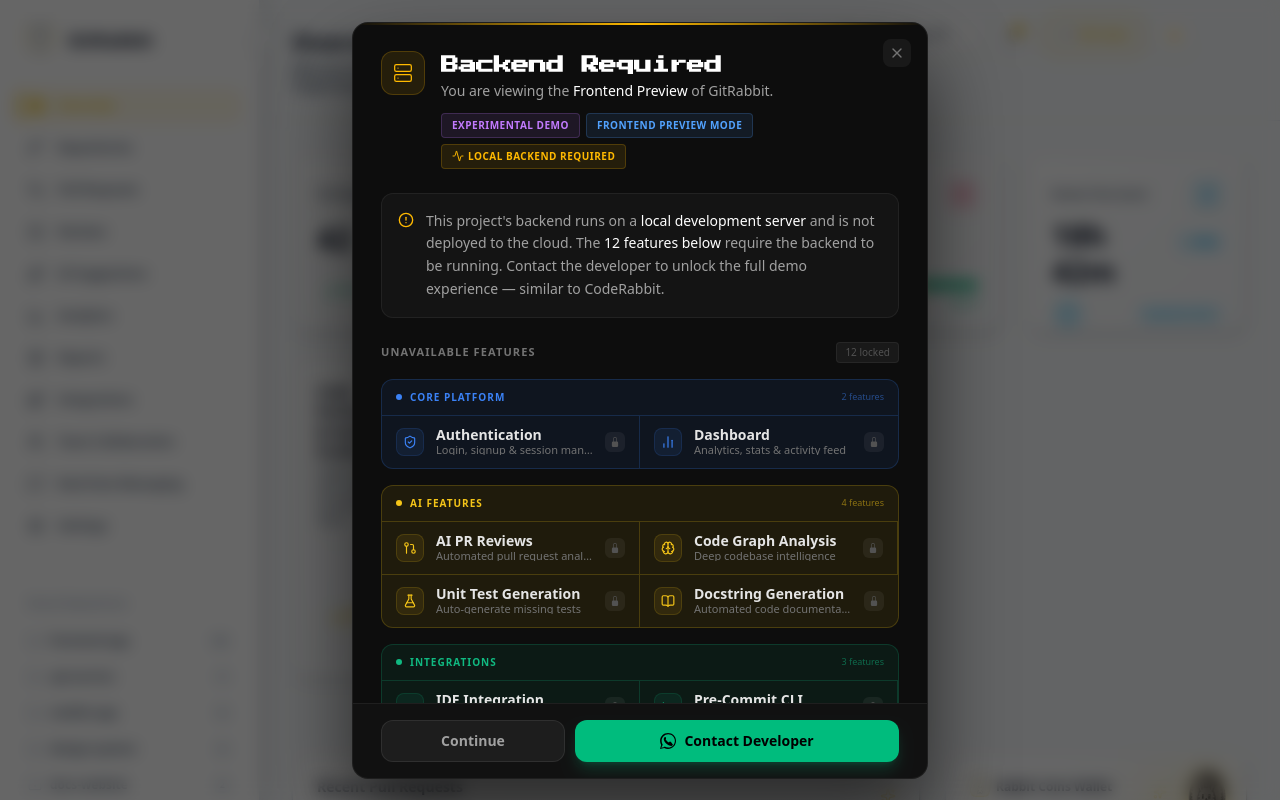
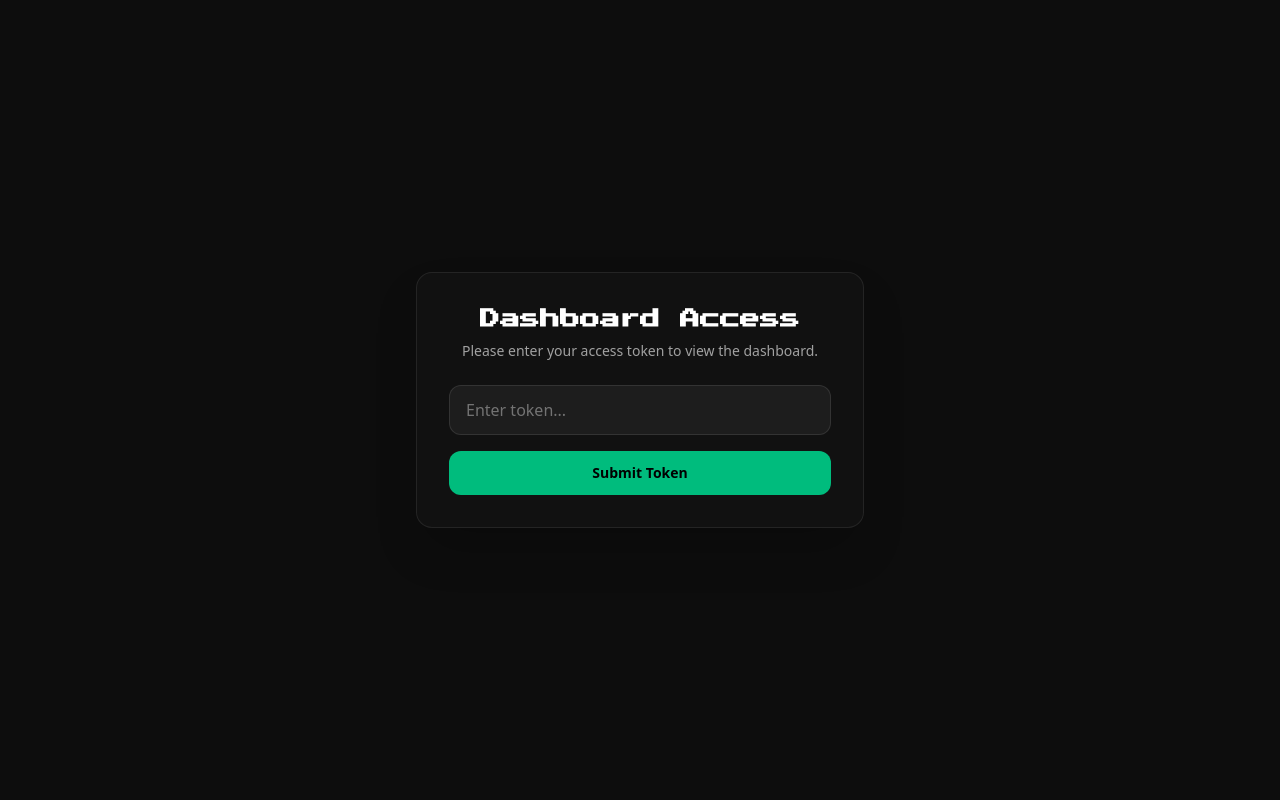
Before and after one commit to shakib5560/gitrabbit_frontend, a Next.js app: page /user/dashboard in a window 1280 px wide. Shown: the top 800 px of the page. Built offline with nearby package versions, Linux system fonts and the light colour scheme.

Commit message:
commit 2.0

```diff
--- a/app/user/dashboard/page.tsx
+++ b/app/user/dashboard/page.tsx
@@ -55,9 +55,9 @@
 export default function UserDashboard() {
   const backend = useBackendRequired();
 
-  useEffect(() => {
-    backend.open();
-  }, [backend]);
+  const [isTokenVerified, setIsTokenVerified] = useState(false);
+  const [tokenInput, setTokenInput] = useState("");
+  const [tokenError, setTokenError] = useState("");
 
   const [activeTab, setActiveTab] = useState("overview");
   const [searchQuery, setSearchQuery] = useState("");
@@ -192,6 +192,53 @@
       }, 1200);
     }, 1000);
   };
+
+  const handleTokenSubmit = (e: React.FormEvent) => {
+    e.preventDefault();
+    if (tokenInput === "shakib22shakib22") {
+      setIsTokenVerified(true);
+    } else {
+      setTokenError("Invalid token");
+    }
+  };
+
+  if (!isTokenVerified) {
+    return (
+      <div className="min-h-screen bg-[#0D0D0D] flex items-center justify-center p-4">
+        <div className="w-full max-w-md bg-white/[0.02] border border-white/[0.08] rounded-2xl p-8 shadow-2xl">
+          <h2 className="text-xl font-bold text-white mb-2 text-center">Dashboard Access</h2>
+          <p className="text-neutral-400 text-sm text-center mb-6">
+            Please enter your access token to view the dashboard.
+          </p>
+          <form onSubmit={handleTokenSubmit} className="space-y-4">
+            <div>
+              <input
+                type="text"
+                value={tokenInput}
+                onChange={(e) => {
+                  setTokenInput(e.target.value);
+                  setTokenError("");
+                }}
+                placeholder="Enter token..."
+                className="w-full px-4 py-3 bg-white/5 border border-white/10 rounded-xl text-white placeholder:text-neutral-500 focus:outline-none focus:border-amber-400/50 focus:ring-1 focus:ring-amber-400/50 transition-all"
+              />
+              {tokenError && (
+                <p className="text-red-400 text-xs mt-2 text-center">
+                  {tokenError}
+                </p>
+              )}
+            </div>
+            <button
+              type="submit"
+              className="w-full rounded-xl bg-emerald-500 hover:bg-emerald-400 text-black px-5 py-3 font-bold text-sm transition-all cursor-pointer"
+            >
+              Submit Token
+            </button>
+          </form>
+        </div>
+      </div>
+    );
+  }
 
   return (
     <div className="dashboard-container flex min-h-screen bg-bg-primary text-text-primary transition-colors duration-300">
```
Also changed, not shown: 1 other file (tests, documents, lock files or other folders).
